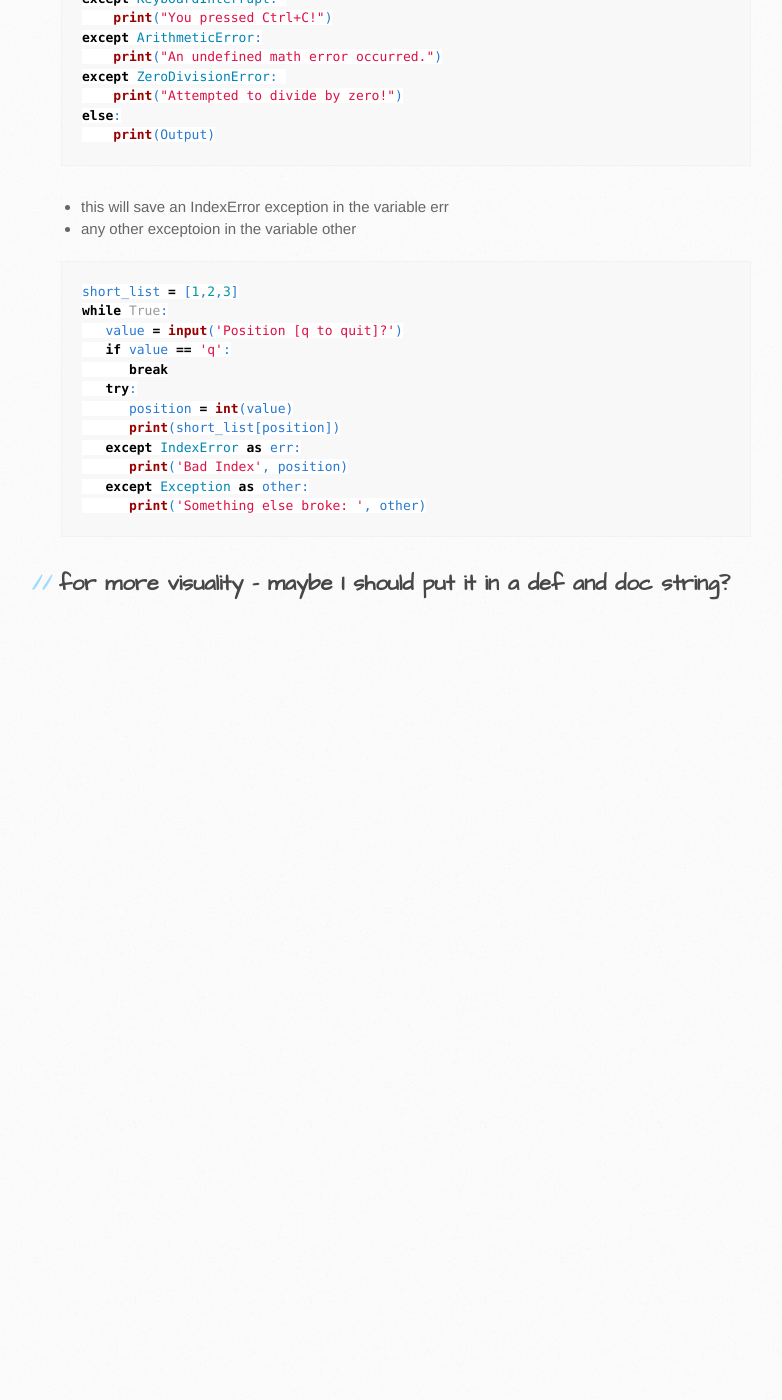
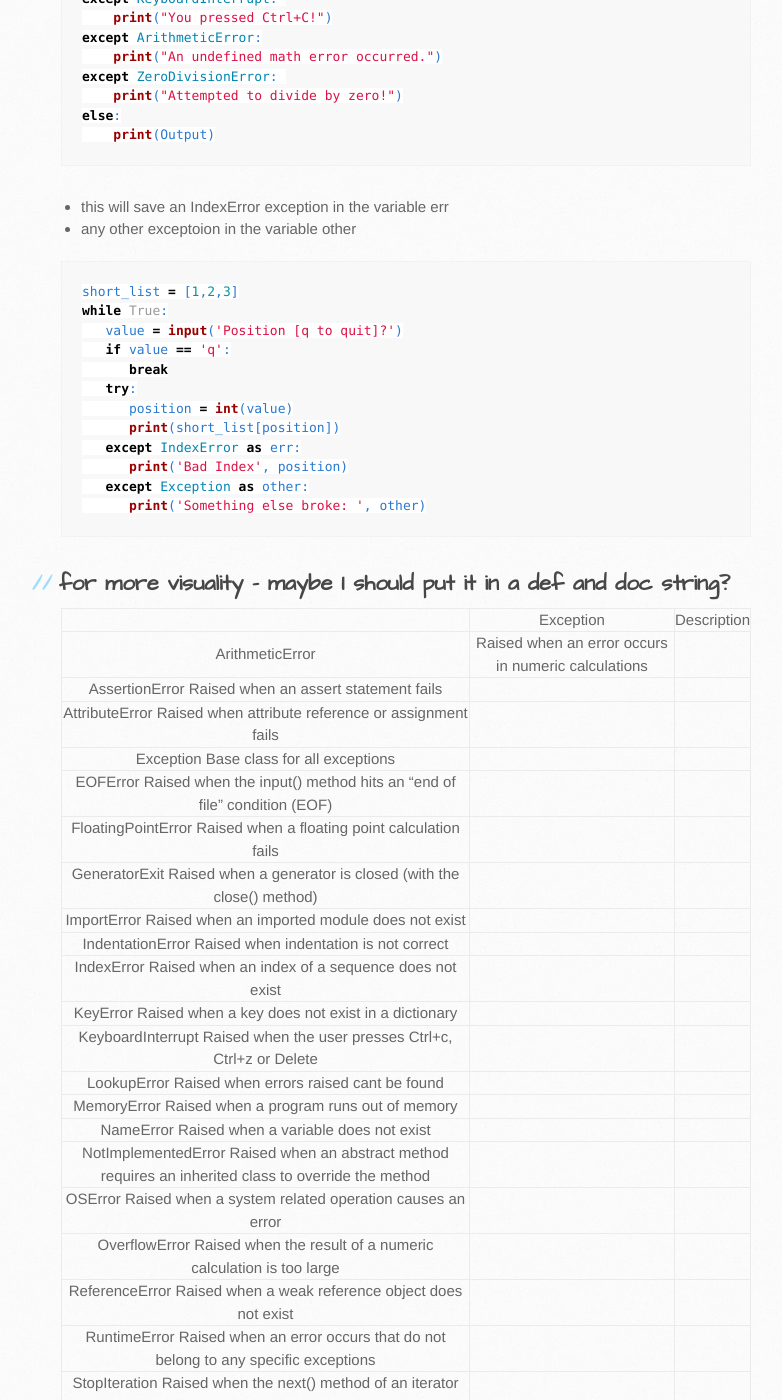
Before and after one commit to trumpfheller/trumpfheller.github.io, a Jekyll site: the page built from python/exceptions.md, in a window 1280 px wide and 1400 px high, scrolled down 1650 px. Shown: the whole window, without its empty margins (99-881 px from the left). Built offline with Jekyll 4.4.1, drawn with Linux system fonts in a browser that asks for light colours; before the commit the page ends 2280 px from its top, so only the background shows below that; some of the changed text lies outside the part shown.

Commit message:
Update exceptions.md

````diff
--- a/python/exceptions.md
+++ b/python/exceptions.md
@@ -99,3 +99,39 @@
       print('Something else broke: ', other)
 ```
 ## for more visuality - maybe I should put it in a def and doc string?
+
+
+|| Exception | Description |
+ | ArithmeticError | Raised when an error occurs in numeric calculations
+ | AssertionError	Raised when an assert statement fails
+ | AttributeError	Raised when attribute reference or assignment fails
+ | Exception	Base class for all exceptions
+ | EOFError	Raised when the input() method hits an "end of file" condition (EOF)
+ | FloatingPointError	Raised when a floating point calculation fails
+ | GeneratorExit	Raised when a generator is closed (with the close() method)
+ | ImportError	Raised when an imported module does not exist
+ | IndentationError	Raised when indentation is not correct
+ | IndexError	Raised when an index of a sequence does not exist
+ | KeyError	Raised when a key does not exist in a dictionary
+ | KeyboardInterrupt	Raised when the user presses Ctrl+c, Ctrl+z or Delete
+ | LookupError	Raised when errors raised cant be found
+ | MemoryError	Raised when a program runs out of memory
+ | NameError	Raised when a variable does not exist
+ | NotImplementedError	Raised when an abstract method requires an inherited class to override the method
+ | OSError	Raised when a system related operation causes an error
+ | OverflowError	Raised when the result of a numeric calculation is too large
+ | ReferenceError	Raised when a weak reference object does not exist
+ | RuntimeError	Raised when an error occurs that do not belong to any specific exceptions
+ | StopIteration	Raised when the next() method of an iterator has no further values
+ | SyntaxError	Raised when a syntax error occurs
+ | TabError	Raised when indentation consists of tabs or spaces
+ | SystemError	Raised when a system error occurs
+ | SystemExit	Raised when the sys.exit() function is called
+ | TypeError	Raised when two different types are combined
+ | UnboundLocalError	Raised when a local variable is referenced before assignment
+ | UnicodeError	Raised when a unicode problem occurs
+ | UnicodeEncodeError	Raised when a unicode encoding problem occurs
+ | UnicodeDecodeError	Raised when a unicode decoding problem occurs
+ | UnicodeTranslateError	Raised when a unicode translation problem occurs
+ | ValueError	Raised when there is a wrong value in a specified data type
+ | ZeroDivisionError	Raised when the second operator in a division is zero
````
